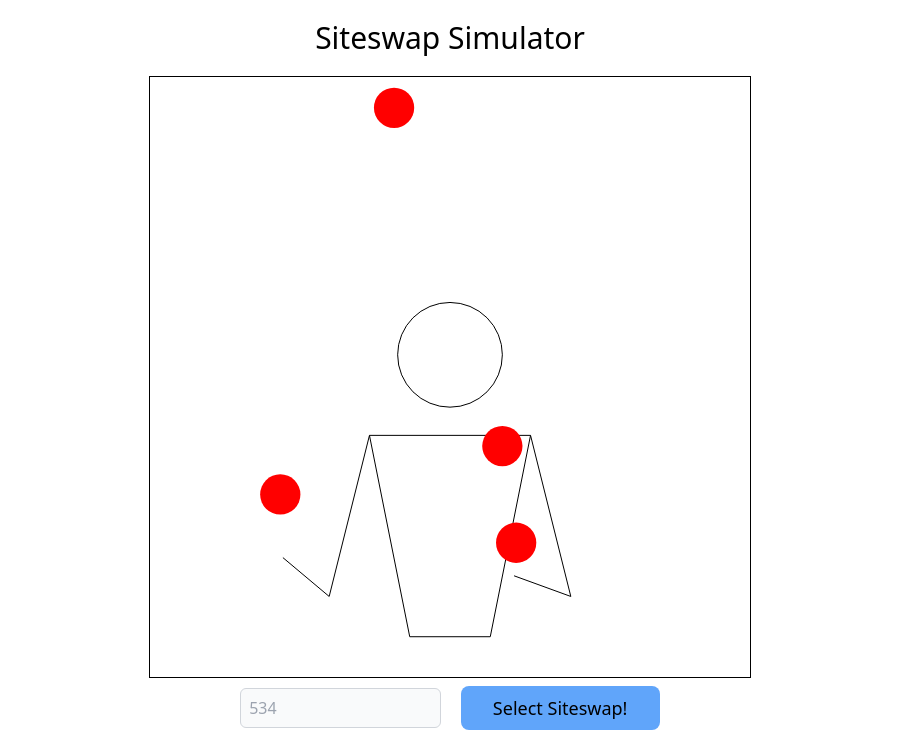
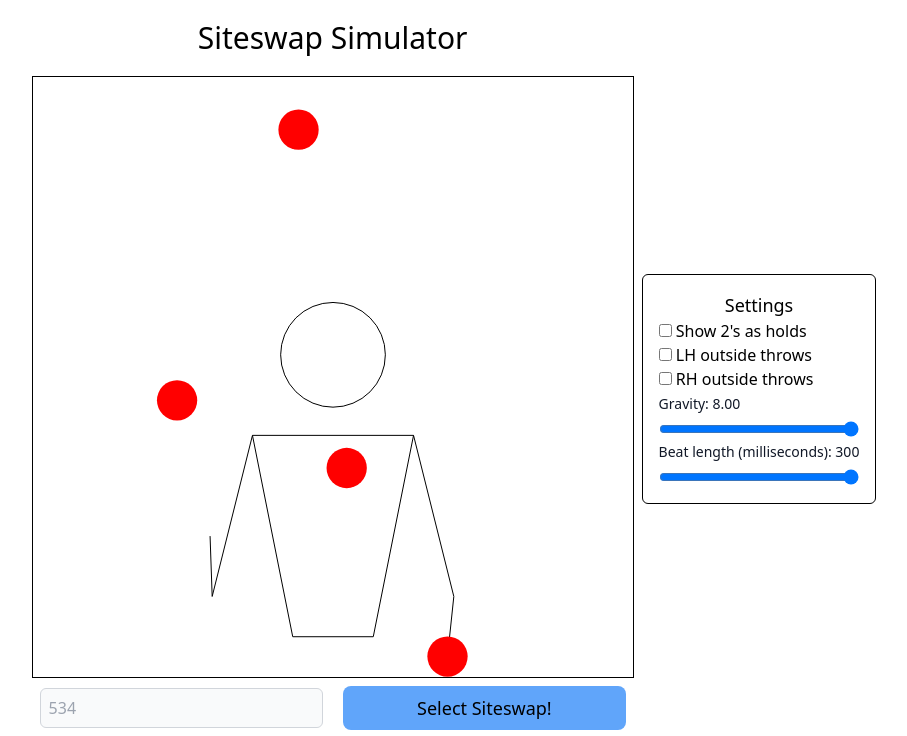
Before and after one commit to HuxleyBerry/siteswap-simulator-react, a Next.js app: page / in a window 1280 px wide. Shown: the top 736 px of the page, without its empty margins (190-1097 px from the left). Built offline with nearby package versions, Linux system fonts and the light colour scheme.

Commit message:
improved layout

```diff
--- a/src/app/page.js
+++ b/src/app/page.js
@@ -12,20 +12,21 @@ export default function Home() {
 
   useEffect(() => {
     const width = parseFloat(window.screen.width);
-    if (width < 610){
-      setWidth(width - 10);
+    if (width < 616){
+      setWidth(width - 20);
     } else {
       setWidth(600);
     }
   }, [])
 
   return (
-    <div className="flex flex-col items-center">
-      <p className="text-3xl my-5">Siteswap Simulator</p>
-      <div className="pt-0">
+    <div className="flex flex-row items-center justify-center flex-wrap">
+      <div className="mb-4 px-2">
+        <p className="text-3xl my-5 text-center">Siteswap Simulator</p>
         <Juggler dimension={width} inputSiteswap={siteswap} LHoutsideThrows={settings.LHoutsideThrows} RHoutsideThrows={settings.RHoutsideThrows} showTwosAsHolds={settings.twoAsHolds} beatLength={settings.beatLength} gravity={settings.gravity}/>
+        <SiteswapSelector clickHandler={input => setSiteswap(input)}/>
+          <p className="underline text-blue-600 text-center"><a href="https://en.wikipedia.org/wiki/Siteswap" target="_blank">Explanation</a></p>
       </div>
-      <SiteswapSelector clickHandler={input => setSiteswap(input)}/>
       <Settings updateHandler={settingsInput => setSettings(settingsInput)} currentSettings={settings}/>
     </div>
 
--- a/src/components/settings.jsx
+++ b/src/components/settings.jsx
@@ -12,7 +12,7 @@ export default function Settings({ updateHandler, currentSettings }) {
         <input type="checkbox" onChange={event => updateHandler({ ...currentSettings, RHoutsideThrows: event.target.checked})}/>
         <label> RH outside throws</label>
         <br />
-        <label className="text-sm font-medium text-gray-900 dark:text-white">Gravity: {currentSettings.gravity}</label>
+        <label className="text-sm font-medium text-gray-900 dark:text-white">Gravity: {(currentSettings.gravity*10000).toFixed(2)}</label>
         <br />
         <input type="range" min="1" max="20" className="w-full h-2 bg-gray-200 rounded-lg cursor-pointer dark:bg-gray-700" onChange={event => updateHandler({ ...currentSettings, gravity: event.target.value/12500})}/>
         <br />
```
